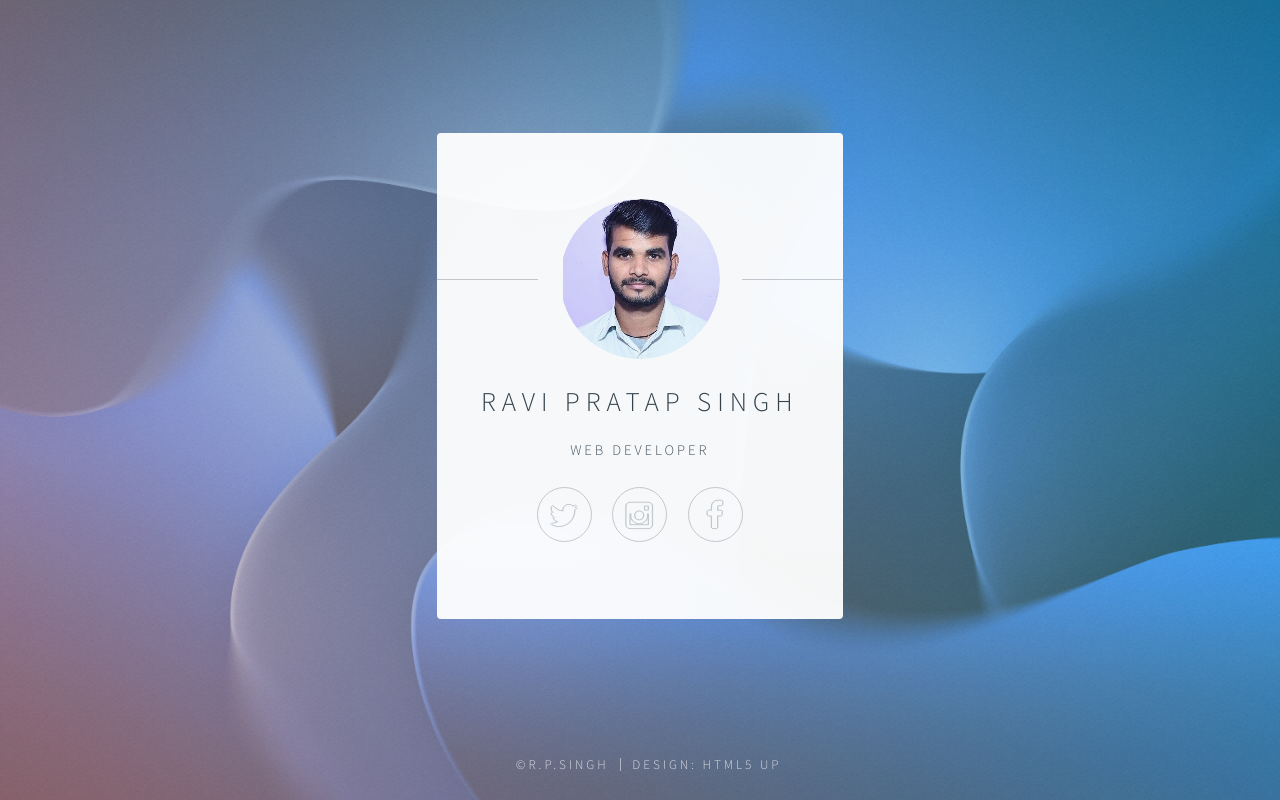
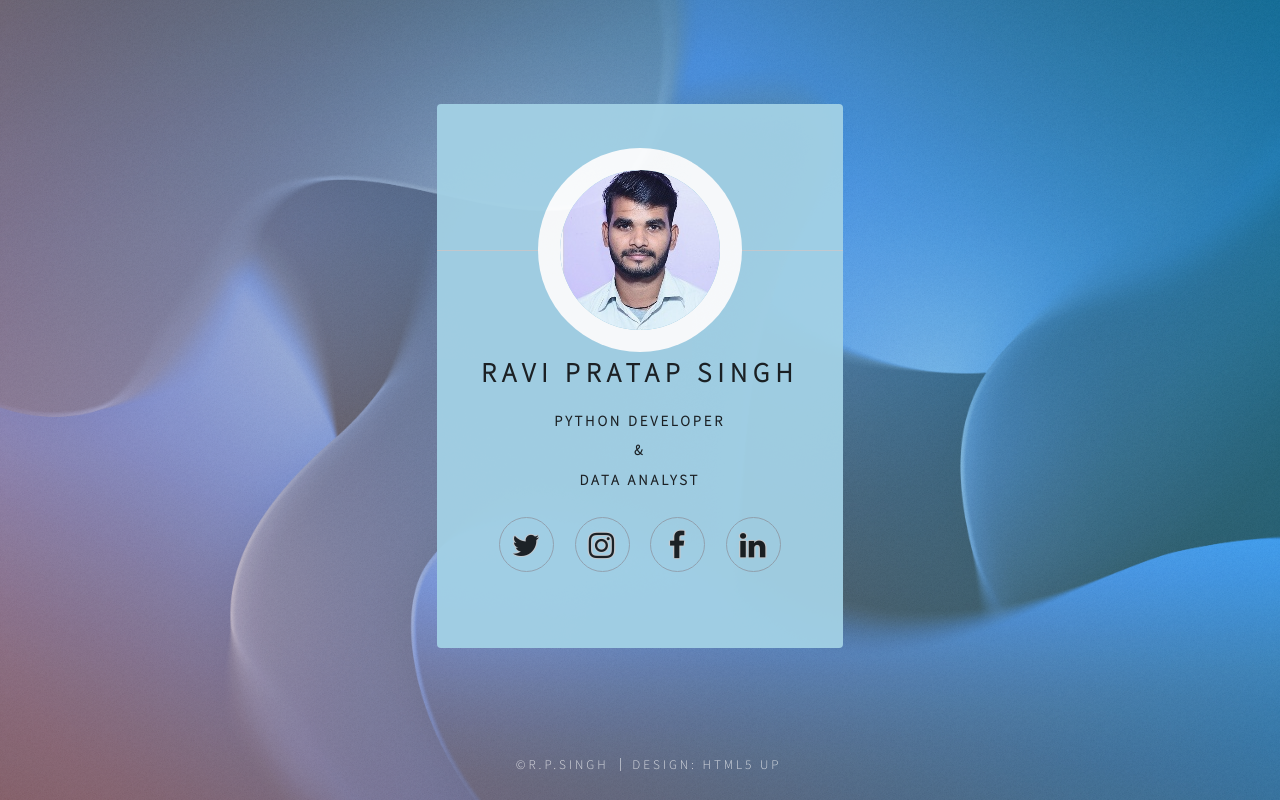
Before and after one commit to mrrpsingh/flash_card, a Django app: template templates/index.html in a window 1280 px wide. Run offline with Django 3.2, Linux system fonts and the light colour scheme; the template is opened without the code that fills it, so the values that code supplies are empty.

Commit message:
uadated_icons and add features

```diff
--- a/static/assets/main.css
+++ b/static/assets/main.css
@@ -84,7 +84,7 @@
 
 	body {
 		height: 100%;
-		background-color: #ffffff;
+		background-color: #acdaec;
 		background-image: url("images/overlay.png"), -moz-linear-gradient(60deg, rgba(255, 165, 150, 0.5) 5%, rgba(0, 228, 255, 0.35)), url("../../static/bg.jpg");
 		background-image: url("images/overlay.png"), -webkit-linear-gradient(60deg, rgba(255, 165, 150, 0.5) 5%, rgba(0, 228, 255, 0.35)), url("../../static/bg.jpg");
 		background-image: url("images/overlay.png"), -ms-linear-gradient(60deg, rgba(255, 165, 150, 0.5) 5%, rgba(0, 228, 255, 0.35)), url("../../static/bg.jpg");
@@ -105,7 +105,7 @@
 			height: inherit;
 			opacity: 0;
 			z-index: 1;
-			background-color: #ffffff;
+			background-color: #c53e3e;
 			background-image: url("images/overlay.png"), -moz-linear-gradient(60deg, rgba(255, 165, 150, 0.5) 5%, rgba(0, 228, 255, 0.35));
 			background-image: url("images/overlay.png"), -webkit-linear-gradient(60deg, rgba(255, 165, 150, 0.5) 5%, rgba(0, 228, 255, 0.35));
 			background-image: url("images/overlay.png"), -ms-linear-gradient(60deg, rgba(255, 165, 150, 0.5) 5%, rgba(0, 228, 255, 0.35));
@@ -126,7 +126,7 @@
 /* Type */
 
 	body, input, select, textarea {
-		color: #414f57;
+		color: #181c1e;
 		font-family: "Source Sans Pro", Helvetica, sans-serif;
 		font-size: 14pt;
 		font-weight: 300;
@@ -169,7 +169,7 @@
 		}
 
 		a:hover {
-			color: #ff7496;
+			color: #250bcf;
 		}
 
 	strong, b {
@@ -182,10 +182,12 @@
 
 	p {
 		margin: 0 0 1.5em 0;
+		font-weight: 1000;
 	}
 
 	h1, h2, h3, h4, h5, h6 {
-		color: #313f47;
+		color: solid black;
+		font-weight: bold;
 		line-height: 1.5;
 		margin: 0 0 0.75em 0;
 	}
@@ -523,7 +525,7 @@
 					width: 3.75em;
 					height: 3.75em;
 					border-radius: 100%;
-					border: solid 1px #c8cccf;
+					border: solid 1px #94a3af;
 					line-height: 3.75em;
 					overflow: hidden;
 					text-align: center;
@@ -541,7 +543,6 @@
 					}
 
 					ul.icons li a:before {
-						color: #ffffff;
 						text-shadow: 1.25px 0px 0px #c8cccf, -1.25px 0px 0px #c8cccf, 0px 1.25px 0px #c8cccf, 0px -1.25px 0px #c8cccf;
 					}
 
@@ -705,7 +706,7 @@
 		max-width: 100%;
 		min-width: 27em;
 		padding: 4.5em 3em 3em 3em ;
-		background: #ffffff;
+		background: #a3d1e5;
 		border-radius: 4px;
 		cursor: default;
 		opacity: 0.95;
--- a/templates/index.html
+++ b/templates/index.html
@@ -6,7 +6,7 @@
 -->
 <html>
 	<head>
-		<title>MY_CONNECTIVITY_FLASH_CARD</title>
+		<title>FLASH_CARD</title>
 		<meta charset="utf-8" />
 		<meta name="viewport" content="width=device-width, initial-scale=1" />
 		<!--[if lte IE 8]><script src="statics/assets/js/html5shiv.js"></script><![endif]-->
@@ -14,6 +14,8 @@
 		<!--[if lte IE 9]><link rel="stylesheet" href="static/assets/ie9.css" /><![endif]-->
 		<!--[if lte IE 8]><link rel="stylesheet" href="static/assets/ie8.css" /><![endif]-->
 		<noscript><link rel="stylesheet" href="statics/asset/noscript.css" /></noscript>
+		<link rel="stylesheet" href="https://cdnjs.cloudflare.com/ajax/libs/font-awesome/4.7.0/css/font-awesome.min.css">
+
 	</head>
 	<body class="is-loading">
 
@@ -25,50 +27,17 @@
 						<header>
 							<span class="avatar"><img src="static/avatar.png" alt=" my_avatar" /></span>
 							<h1>Ravi Pratap Singh</h1>
-							<p>Web Developer</p>
+							<p>Python Developer <br>& <br> Data Analyst</p>
 						</header>
-						<!--
-						<hr />
-						<h2>Extra Stuff!</h2>
-						<form method="post" action="#">
-							<div class="field">
-								<input type="text" name="name" id="name" placeholder="Name" />
-							</div>
-							<div class="field">
-								<input type="email" name="email" id="email" placeholder="Email" />
-							</div>
-							<div class="field">
-								<div class="select-wrapper">
-									<select name="department" id="department">
-										<option value="">Department</option>
-										<option value="sales">Sales</option>
-										<option value="tech">Tech Support</option>
-										<option value="null">/dev/null</option>
-									</select>
-								</div>
-							</div>
-							<div class="field">
-								<textarea name="message" id="message" placeholder="Message" rows="4"></textarea>
-							</div>
-							<div class="field">
-								<input type="checkbox" id="human" name="human" /><label for="human">I'm a human</label>
-							</div>
-							<div class="field">
-								<label>But are you a robot?</label>
-								<input type="radio" id="robot_yes" name="robot" /><label for="robot_yes">Yes</label>
-								<input type="radio" id="robot_no" name="robot" /><label for="robot_no">No</label>
-							</div>
-							<ul class="actions">
-								<li><a href="#" class="button">Get Started</a></li>
-							</ul>
-						</form>
-						<hr />
-						-->
+
+
+
 						<footer>
 							<ul class="icons">
-								<li><a href="https://twitter.com/i/flow/login?redirect_after_login=%2Fmrrpsingh101112%3Fs%3D09" class="fa-twitter">Twitter</a></li>
-								<li><a href="https://www.instagram.com/r.p.singh_srinet/?igshid=MzNlNGNkZWQ4Mg%3D%3D" class="fa-instagram">Instagram</a></li>
-								<li><a href="https://www.facebook.com/imRudraPSingh?mibextid=ZbWKwL" class="fa-facebook">Facebook</a></li>
+								<li><a href="https://twitter.com/i/flow/login?redirect_after_login=%2Fmrrpsingh101112%3Fs%3D09" class="fa fa-twitter">Twitter</a></li>
+								<li><a href="https://www.instagram.com/r.p.singh_srinet/?igshid=MzNlNGNkZWQ4Mg%3D%3D" class="fa fa-instagram">Instagram</a></li>
+								<li><a href="https://www.facebook.com/imRudraPSingh?mibextid=ZbWKwL" class="fa fa-facebook">Facebook</a></li>
+								<li><a href="https://www.linkedin.com/in/ravi-pratap-singh-66a324237/" class="fa fa-linkedin">LinkedIn</a></li>
 							</ul>
 						</footer>
 					</section>
```
